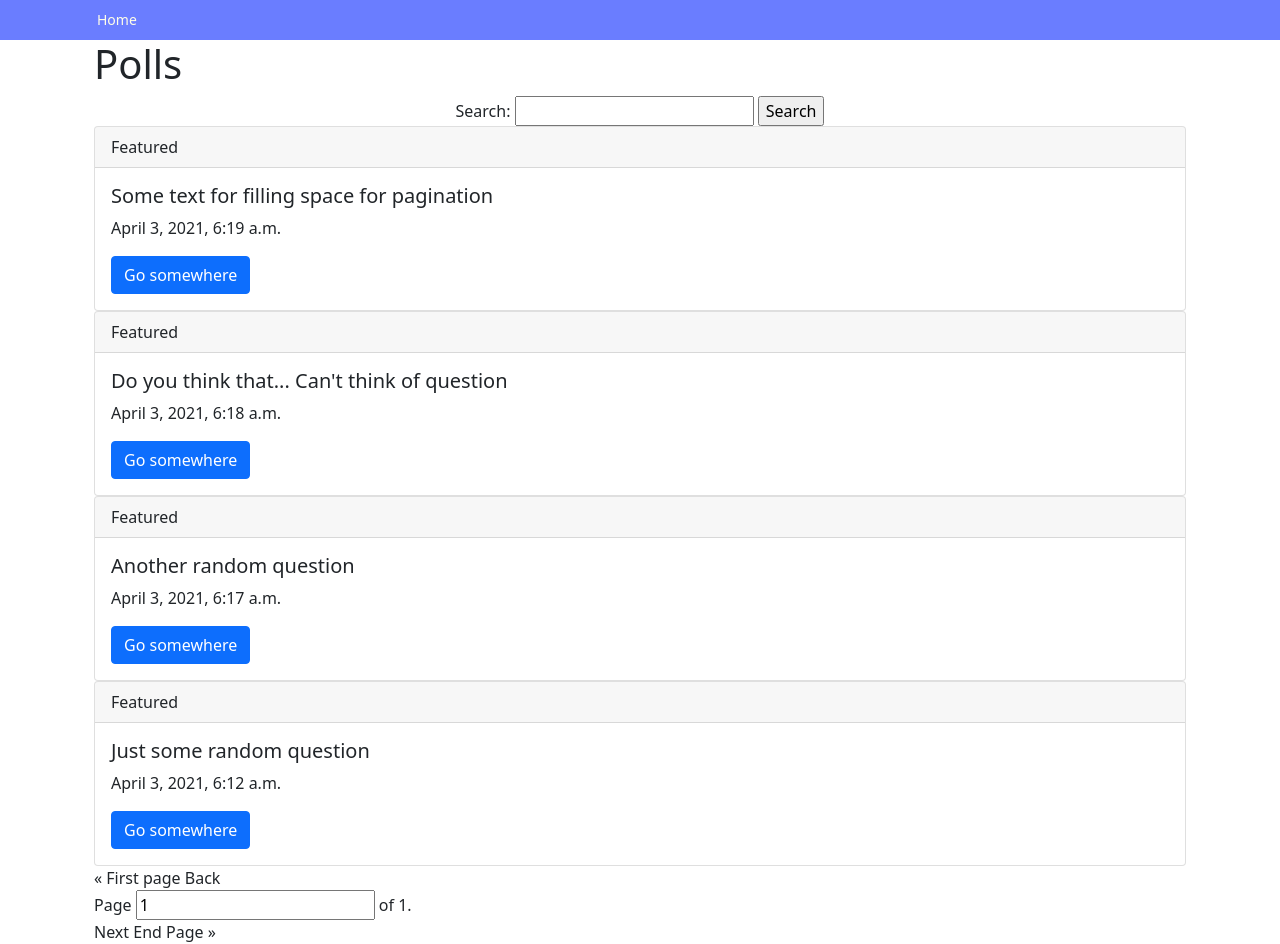
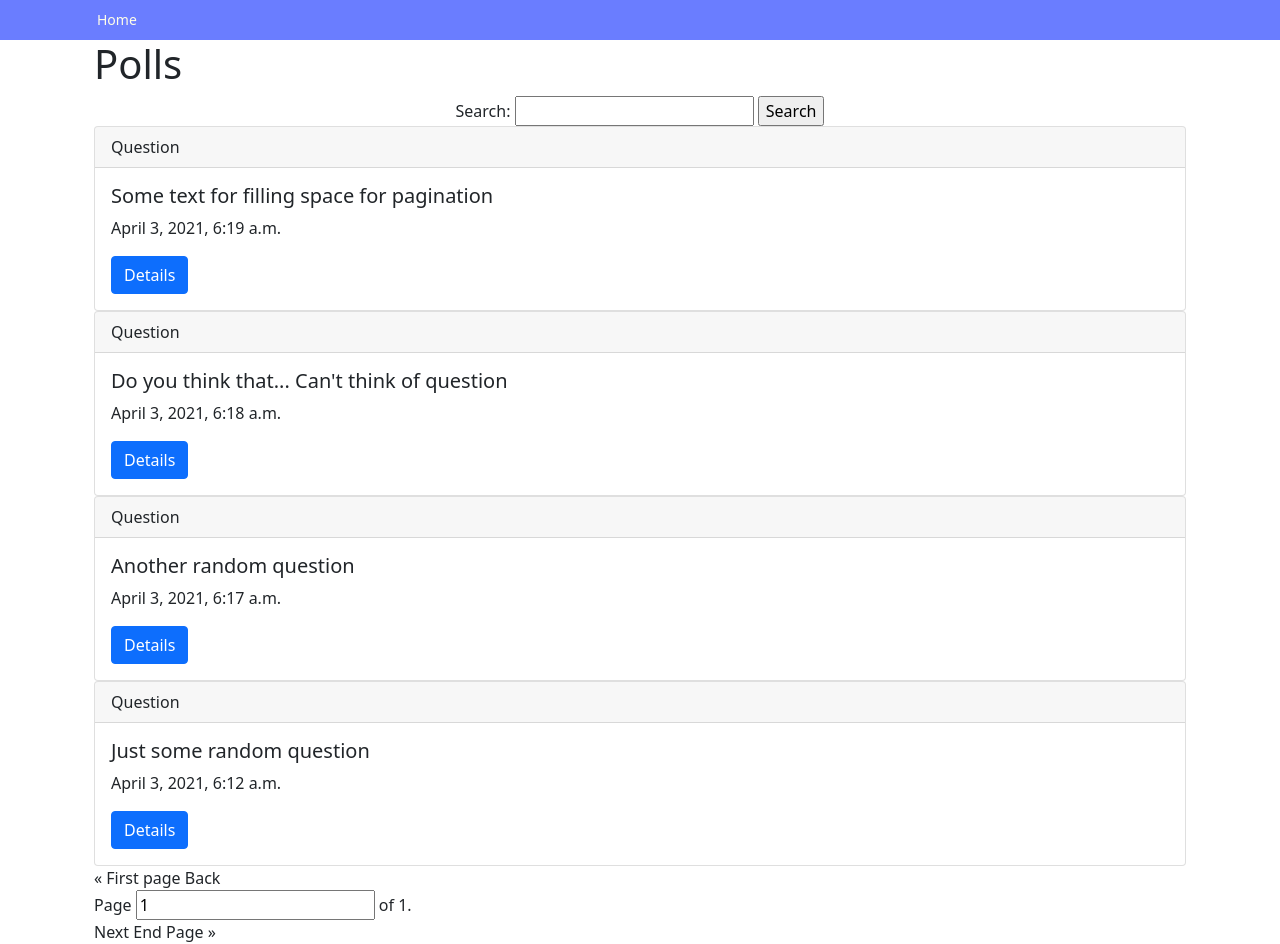
Before and after one commit to namastefellas/exam_2, a Django app: page / in a window 1280 px wide. Run offline with Django 3.2, Linux system fonts and the light colour scheme; data comes from the database, SQL or seed files in the repository; some libraries are stand-ins or nearby versions.

Commit message:
created detail view of poll

```diff
--- a/exam_2/exam_2/urls.py
+++ b/exam_2/exam_2/urls.py
@@ -15,9 +15,10 @@ Including another URLconf
 """
 from django.contrib import admin
 from django.urls import path
-from webapp.views.poll import IndexView
+from webapp.views.poll import IndexView, PollDetail
 
 urlpatterns = [
     path('admin/', admin.site.urls),
-    path('', IndexView.as_view(), name='poll_list')
+    path('', IndexView.as_view(), name='poll_list'),
+    path('poll/<int:pk>', PollDetail.as_view(), name='details_poll')
 ]
--- a/exam_2/webapp/templates/poll/index.html
+++ b/exam_2/webapp/templates/poll/index.html
@@ -13,12 +13,12 @@
     {% for poll in polls %}
     <div class="card">
         <div class="card-header">
-          Featured
+          Question
         </div>
         <div class="card-body">
           <h5 class="card-title">{{ poll.question }}</h5>
           <p class="card-text">{{ poll.created_at }}</p>
-          <a href="#" class="btn btn-primary">Go somewhere</a>
+          <a href="{% url 'details_poll' poll.pk %}" class="btn btn-primary">Details</a>
         </div>
       </div>
     {% endfor %}
--- a/exam_2/webapp/views/poll.py
+++ b/exam_2/webapp/views/poll.py
@@ -42,3 +42,8 @@ class IndexView(ListView):
             context['query'] = urlencode({'search_value': self.search_data})
 
         return context
+
+
+class PollDetail(DetailView):
+    template_name = 'poll/poll_detail.html'
+    model = Poll
```
Also changed, not shown: exam_2/webapp/templates/poll/poll_detail.html (added, +16 -0 lines).
